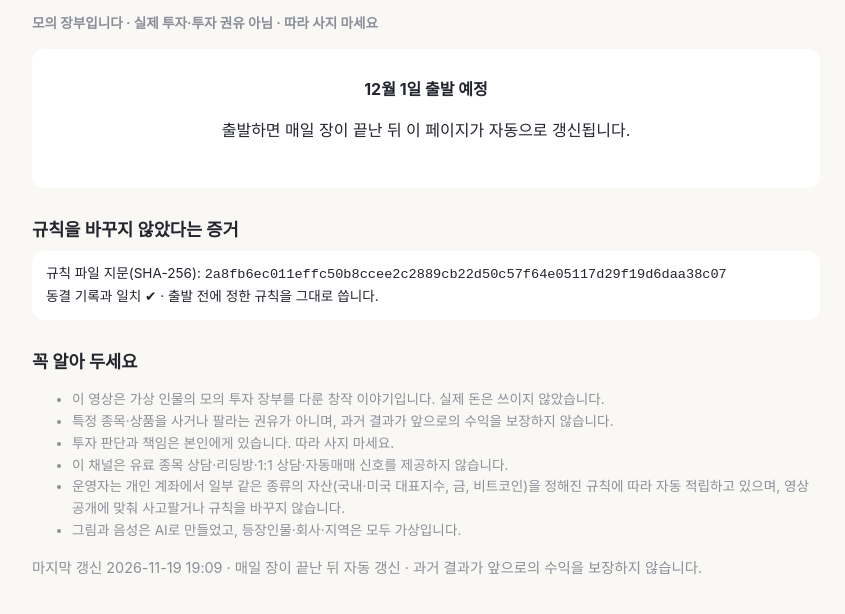
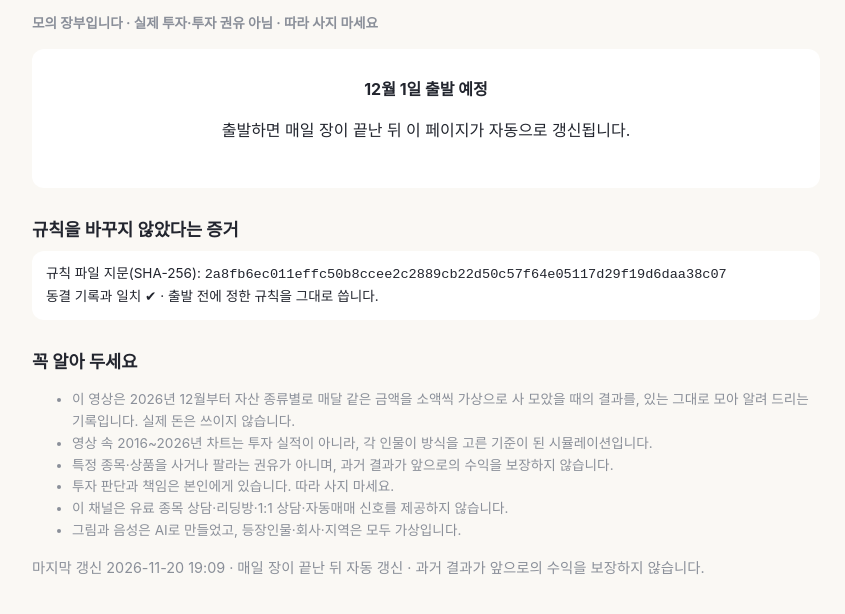
Before and after one commit to donpulgi-ledger/ledger, a plain HTML site: page index.html in a window 1280 px wide. Shown: the part 126-740 px from the top of the page, without its empty margins (214-1059 px from the left). Drawn offline with Linux system fonts and the light colour scheme.

Commit message:
장부 갱신 2026-11-20 19:09

```diff
--- a/index.html
+++ b/index.html
@@ -23,6 +23,6 @@ svg{width:100%;height:auto;background:var(--card);border-radius:12px}.grid{strok
 <div class="soon"><b>12월 1일 출발 예정</b><p>출발하면 매일 장이 끝난 뒤 이 페이지가 자동으로 갱신됩니다.</p></div>
 <h2>규칙을 바꾸지 않았다는 증거</h2>
 <div class="proof">규칙 파일 지문(SHA-256): <code>2a8fb6ec011effc50b8ccee2c2889cb22d50c57f64e05117d29f19d6daa38c07</code><br>동결 기록과 일치 ✔ · 출발 전에 정한 규칙을 그대로 씁니다.</div>
-<h2>꼭 알아 두세요</h2><ul class="notice"><li>이 영상은 가상 인물의 모의 투자 장부를 다룬 창작 이야기입니다. 실제 돈은 쓰이지 않았습니다.</li><li>특정 종목·상품을 사거나 팔라는 권유가 아니며, 과거 결과가 앞으로의 수익을 보장하지 않습니다.</li><li>투자 판단과 책임은 본인에게 있습니다. 따라 사지 마세요.</li><li>이 채널은 유료 종목 상담·리딩방·1:1 상담·자동매매 신호를 제공하지 않습니다.</li><li>운영자는 개인 계좌에서 일부 같은 종류의 자산(국내·미국 대표지수, 금, 비트코인)을 정해진 규칙에 따라 자동 적립하고 있으며, 영상 공개에 맞춰 사고팔거나 규칙을 바꾸지 않습니다.</li><li>그림과 음성은 AI로 만들었고, 등장인물·회사·지역은 모두 가상입니다.</li></ul>
-<p class="meta">마지막 갱신 2026-11-19 19:09 · 매일 장이 끝난 뒤 자동 갱신 · 과거 결과가 앞으로의 수익을 보장하지 않습니다.</p>
+<h2>꼭 알아 두세요</h2><ul class="notice"><li>이 영상은 2026년 12월부터 자산 종류별로 매달 같은 금액을 소액씩 가상으로 사 모았을 때의 결과를, 있는 그대로 모아 알려 드리는 기록입니다. 실제 돈은 쓰이지 않습니다.</li><li>영상 속 2016~2026년 차트는 투자 실적이 아니라, 각 인물이 방식을 고른 기준이 된 시뮬레이션입니다.</li><li>특정 종목·상품을 사거나 팔라는 권유가 아니며, 과거 결과가 앞으로의 수익을 보장하지 않습니다.</li><li>투자 판단과 책임은 본인에게 있습니다. 따라 사지 마세요.</li><li>이 채널은 유료 종목 상담·리딩방·1:1 상담·자동매매 신호를 제공하지 않습니다.</li><li>그림과 음성은 AI로 만들었고, 등장인물·회사·지역은 모두 가상입니다.</li></ul>
+<p class="meta">마지막 갱신 2026-11-20 19:09 · 매일 장이 끝난 뒤 자동 갱신 · 과거 결과가 앞으로의 수익을 보장하지 않습니다.</p>
 </main></body></html>
```
